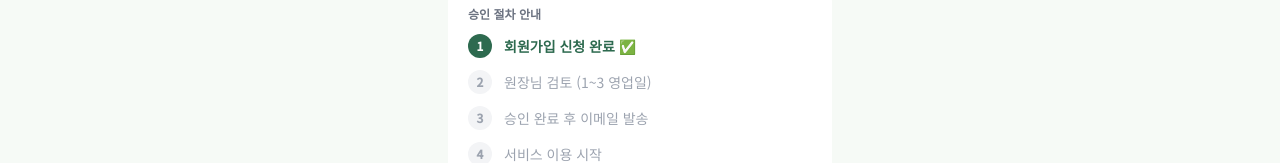
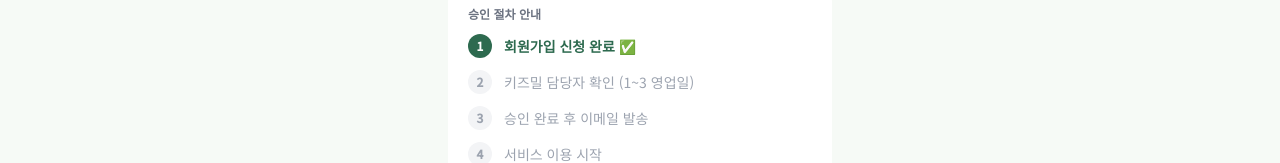
Before and after one commit to yuher826/kizmeal-renewal, a Next.js app: page /parent/pending in a window 1280 px wide. Shown: the part 410-573 px from the top of the page. Built offline with nearby package versions, Linux system fonts and the light colour scheme.

Commit message:
fix: 승인 대기 화면 텍스트 수정

```diff
--- a/app/parent/pending/page.tsx
+++ b/app/parent/pending/page.tsx
@@ -18,7 +18,7 @@ export default function ParentPendingPage() {
         <h1 className="text-xl font-bold text-[#1C2B1E] mb-2">승인 대기 중</h1>
         <p className="text-sm text-gray-500 leading-relaxed mb-8">
           회원가입 신청이 완료되었습니다.<br />
-          원장님의 승인 후 서비스를 이용하실 수 있습니다.<br />
+          키즈밀 담당자 확인 후 서비스를 이용하실 수 있습니다.<br />
           승인 완료 시 이메일로 안내해 드립니다.
         </p>
 
@@ -26,7 +26,7 @@ export default function ParentPendingPage() {
           <p className="text-xs font-bold text-gray-500">승인 절차 안내</p>
           {[
             '회원가입 신청 완료 ✅',
-            '원장님 검토 (1~3 영업일)',
+            '키즈밀 담당자 확인 (1~3 영업일)',
             '승인 완료 후 이메일 발송',
             '서비스 이용 시작',
           ].map((step, i) => (
```
